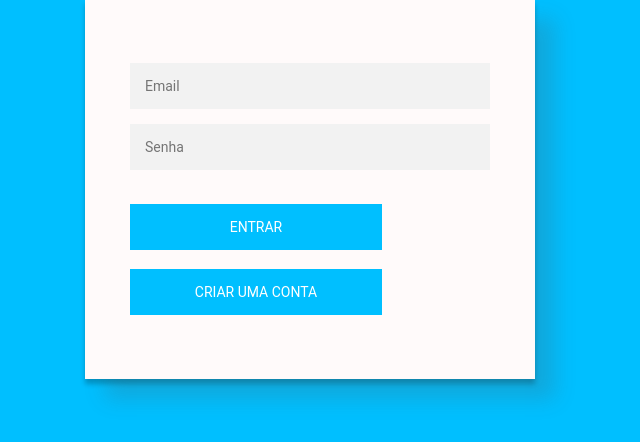
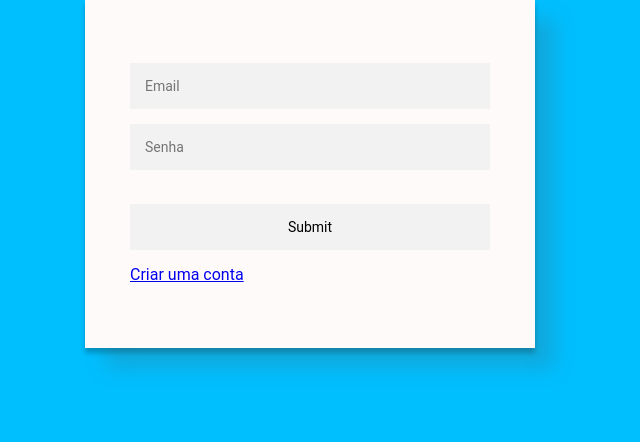
Before and after one commit to PedroViniciusBarros/hospital_liberdade, a PHP site: page /login.html in a window 1280 px wide. Shown: the part 201-643 px from the top of the page, without its empty margins (330-970 px from the left). Run offline with PHP 8.4, Linux system fonts and the light colour scheme.

Commit message:
tirando estilo botao add ancora de navegacao

```diff
--- a/cadastro.html
+++ b/cadastro.html
@@ -42,11 +42,13 @@
             <label for="pass">Confirmar Senha</label> <br>
             <input type="password" id="pass" name="Senha" minlength="8" required placeholder="Confirmar Senha">
 
-            <button>Cadastrar</button>
+            <input type="submit" value="Cadastrar">
             <br><br>
+            <a href="login.html">Voltar</a>
           </div>
         </div>
       </div>
     </div>
   </form>
+
 </body>
--- a/css/cadastro.css
+++ b/css/cadastro.css
@@ -1,3 +1,4 @@
+
 .right-inner-container{
   display: flex;
   flex-direction: column;
--- a/login.html
+++ b/login.html
@@ -6,15 +6,15 @@
   <link rel="stylesheet" type="text/css" href="css/login.css">
 </head>
 <body>
-  <form>
+  <form method="get">
     <label for="email"></label> <br>
     <input type="text" id = "email" name="email" placeholder="Email">
 
     <label for="senha"></label> <br>
     <input type="text" id = "senha" name="senha" placeholder="Senha"> <br><br>
-    <button>Entrar</button> <br><br>
+    <input type="submit" value="Submit">
 
-    <button>Criar uma conta</button>
+    <a href="cadastro.html">Criar uma conta</a>
     <br><br>
   </form>
 </body>
```
